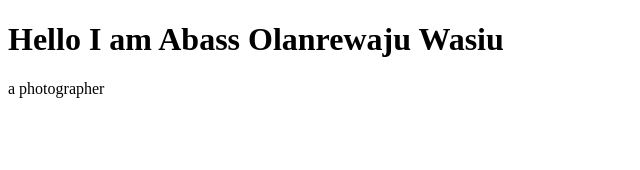
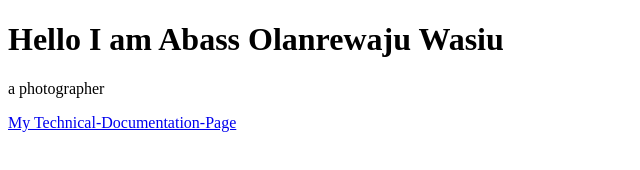
Before and after one commit to Lanr3waju/Personal-Portfolio-FCC, a plain HTML site: page index.html in a window 1280 px wide. Shown: the whole page, without its empty margins (0-640 px from the left). Drawn offline with Linux system fonts and the light colour scheme.

Commit message:
Add link to my projects

```diff
--- a/index.html
+++ b/index.html
@@ -15,6 +15,7 @@
 
     <div id="sections">
         <section id="projects">
+            <a href="https://github.com/Lanr3waju/Technical-Documentation-Page.git">My Technical-Documentation-Page</a>
             <div class="project-tile">
 
             </div>
```
